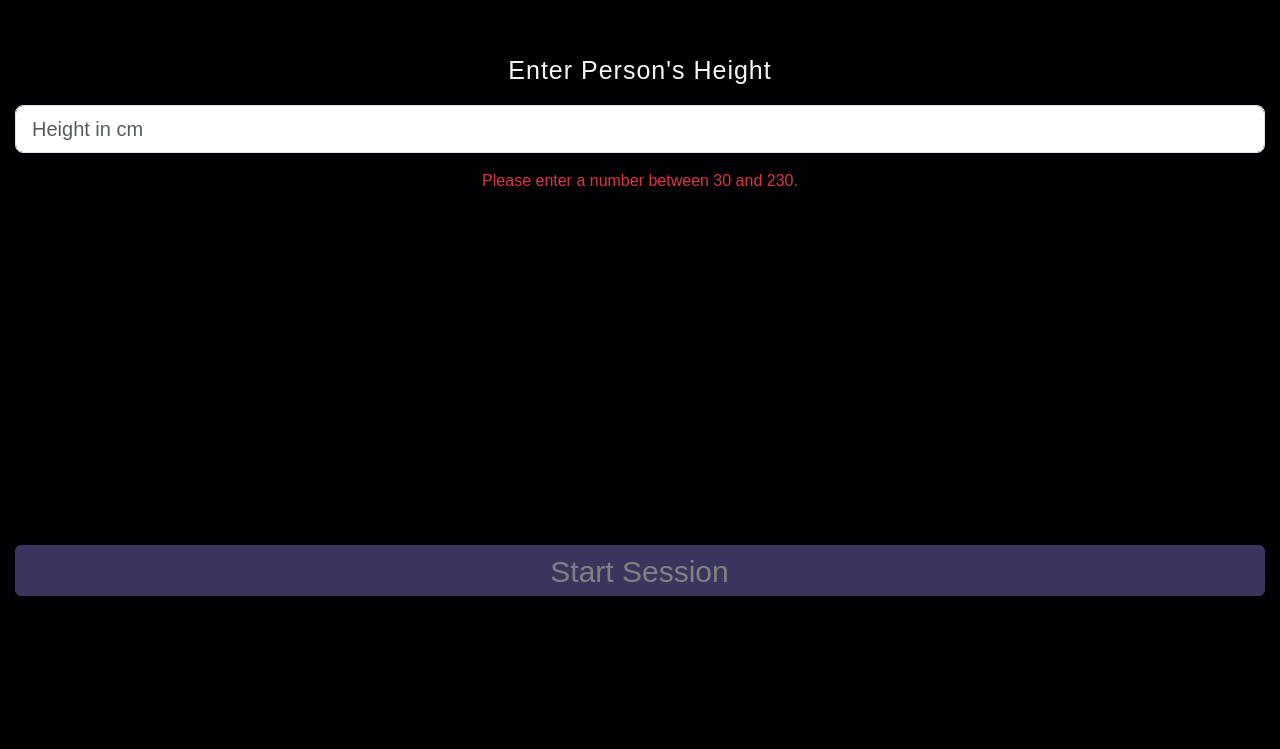
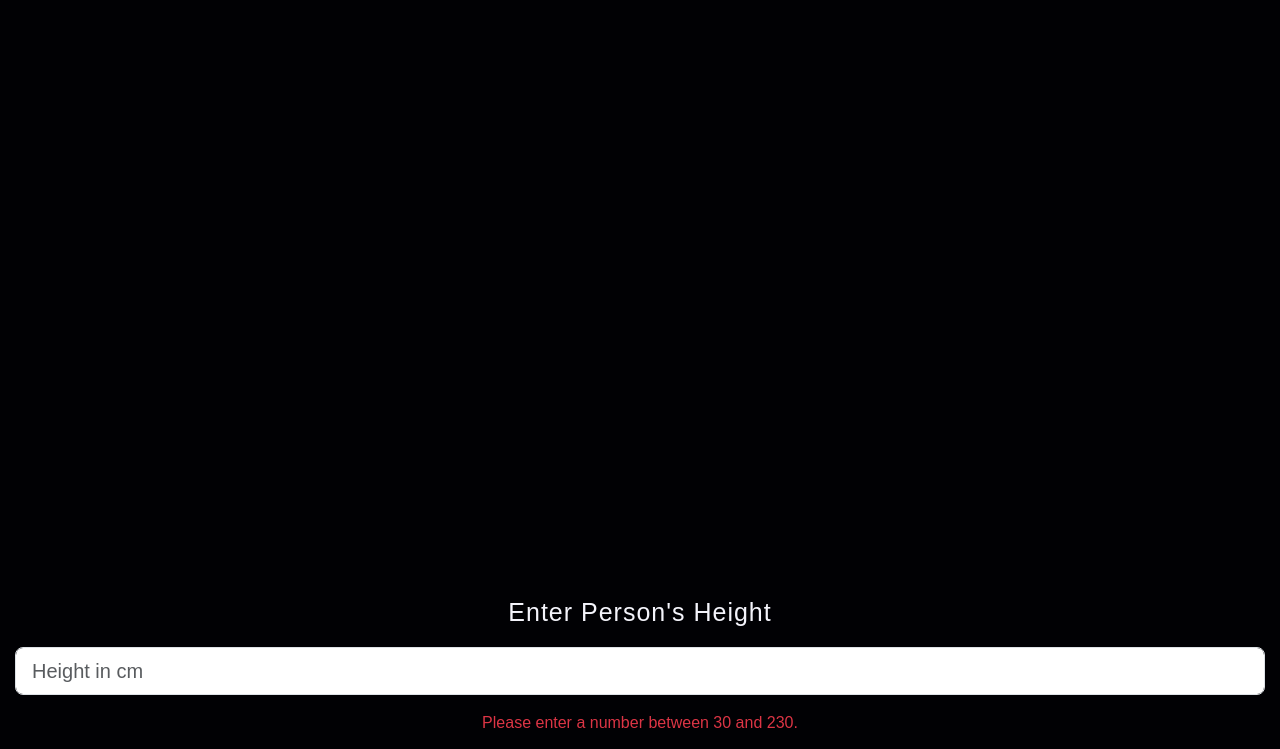
Before and after one commit to melanie-bauer/BoulderingAssistant_VueApp, a Vue app: page /boulderingSession in a window 1280 px wide. Shown: the part 164-913 px from the top of the page. Before the commit the page ends 800 px from the top, so only its background shows below. Built offline with nearby package versions, Linux system fonts and the light colour scheme; a web font is replaced by a local one.

Commit message:
try changes for website on phone

```diff
--- a/src/components/Canvas.vue
+++ b/src/components/Canvas.vue
@@ -337,8 +337,8 @@
     position: absolute;
     top: 0;
     left: 0;
-    width: 100%;
-    height: 100%;
+    width: 100vw;
+    height: 100vh;
     background-color: black;
   }
 
--- a/src/views/BoulderingSession.vue
+++ b/src/views/BoulderingSession.vue
@@ -139,16 +139,15 @@ async function handleButtonClick() {
 
 
 <template>
-  <!-- Navigation button -->
-  <div class="absolute-container overlay align-items-center">
-    <RouterLink class="button d-flex align-items-center" to="/">
-      <img class="img" src="@/assets/images/home.png">
-    </RouterLink>
-  </div>
-
   <!-- Main content -->
   <div class="container d-flex flex-column justify-content-between">
-    <div class="text-center mt-5">
+    <!-- Navigation button -->
+    <div class="absolute-container overlay align-items-center">
+      <RouterLink class="button d-flex align-items-center" to="/">
+        <img class="img" src="@/assets/images/home.png">
+      </RouterLink>
+    </div>
+    <div class="text-center mt">
       <label class="form-label text">Enter Person's Height</label>
       <!-- Height input field -->
       <input v-model="personHeight" aria-label=".form-control-lg example"
@@ -184,7 +183,9 @@ async function handleButtonClick() {
   outline: none;
   box-shadow: 0 0 15px 5px var(--primary);
 }
-
+.mt{
+  margin-top: 60%;
+}
 .absolute-container {
   position: absolute;
   top: 22px;
@@ -206,10 +207,8 @@ input {
 }
 
 .container {
-  position: absolute;
-  top: 20vh;
   width: 100vw;
-  height: 80vh;
+  height: 100vh;
   padding-bottom: 40px;
   padding-top: 15px;
 }
--- a/src/views/GetNextHandle.vue
+++ b/src/views/GetNextHandle.vue
@@ -277,7 +277,6 @@ onMounted(async () => {
 }
 
 .container {
-  position: absolute;
   width: 100vw;
   height: 100vh;
   padding-bottom: 40px;
--- a/src/views/Overview.vue
+++ b/src/views/Overview.vue
@@ -125,12 +125,10 @@ onMounted(async () => {
 }
 
 .container {
-  position: absolute;
-  top: 20vh;
-  width: 100vw;
-  height: 80vh;
+   width: 100vw;
+  height: 100vh;
   padding-bottom: 40px;
-  padding-top: 15px;
+  padding-top: 25vh;
 }
 
 video {
```
